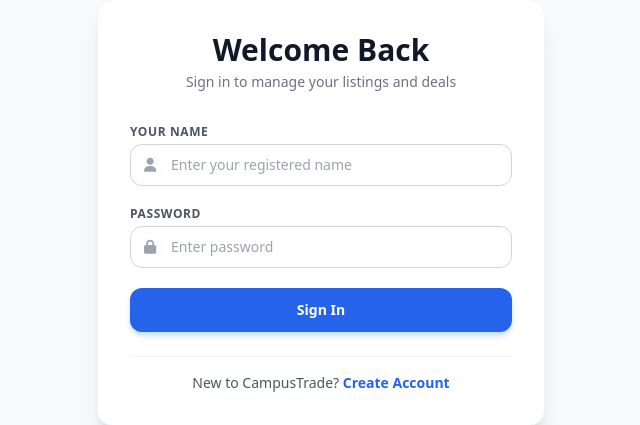
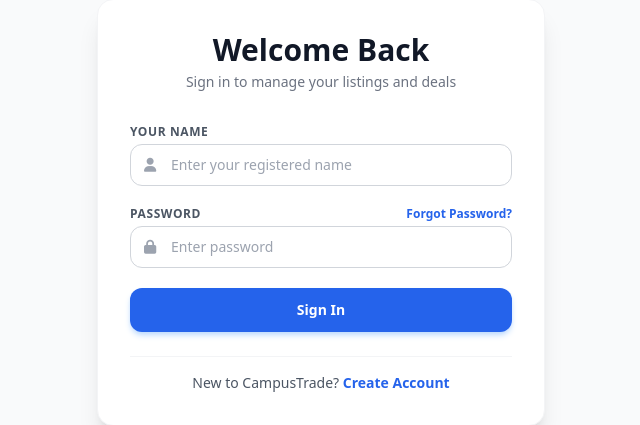
Before and after one commit to priyanshu1815/CampusTrade, a Flask app: page /login in a window 1280 px wide. Shown: the part 231-656 px from the top of the page, without its empty margins (319-959 px from the left). Run offline with Flask 3, Linux system fonts and the light colour scheme; data that the repository does not hold is empty; some libraries are stand-ins or nearby versions.

Commit message:
Implement secure password hashing and forgot password support link

```diff
--- a/app.py
+++ b/app.py
@@ -3,6 +3,7 @@ from flask import Flask, render_template, request, redirect, url_for, session, g
 import psycopg2
 from psycopg2.extras import DictCursor
 import requests  # Image upload karne ke liye backend requests
+from werkzeug.security import generate_password_hash, check_password_hash
 
 app = Flask(__name__)
 app.secret_key = 'campustrade_super_secure_key_2026'
--- a/templates/login.html
+++ b/templates/login.html
@@ -20,7 +20,10 @@
         </div>
 
         <div>
-            <label class="block text-xs font-bold text-gray-600 uppercase tracking-wider mb-1">Password</label>
+            <div class="flex justify-between items-center mb-1">
+                <label class="block text-xs font-bold text-gray-600 uppercase tracking-wider">Password</label>
+                <a href="/contact" class="text-xs text-blue-600 font-semibold hover:underline">Forgot Password?</a>
+            </div>
             <div class="relative">
                 <span class="absolute inset-y-0 left-0 flex items-center pl-3.5 text-gray-400">
                     <i class="fa-solid fa-lock text-sm"></i>
```
Also changed, not shown: templates/register.html (+1 -7 lines).
